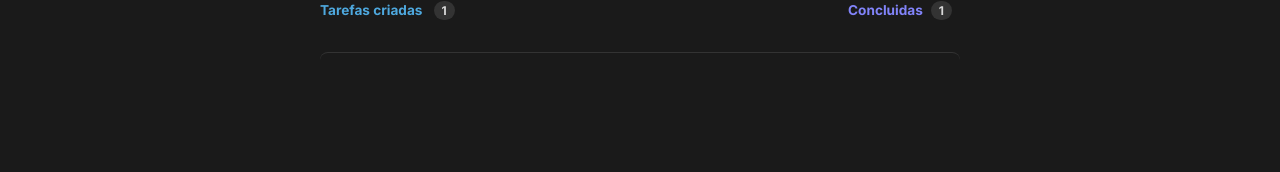
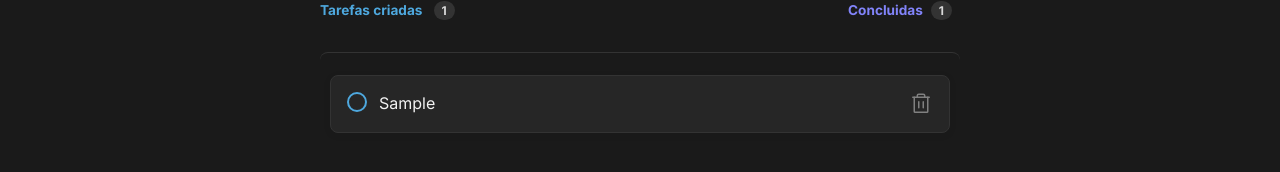
Before and after one commit to PedroGontijo13/todo-list-ignite, a React (Vite) app: page / in a window 1280 px wide. Both pictures are taken after typing "Sample" into the empty fields and a click on the button "Create". Shown: the part 230-402 px from the top of the page. Built offline with nearby package versions, Linux system fonts and the light colour scheme.

Commit message:
`Added delete task functionality to TasksList component`

```diff
--- a/src/App.tsx
+++ b/src/App.tsx
@@ -12,12 +12,17 @@ function App() {
     console.log(tasks)
   }
 
+  const handleDeleteTask = (taskToDelete: string) => {
+    const updatedTasks = tasks.filter(task => task !== taskToDelete)
+    setTasks(updatedTasks)
+  }
+
   return (
     <div>
       <Header />
       <div className={styles.container}>
         <AddNewTaskForm onCreateNewTask={handleCreateNewTask} />
-        <TasksList tasks={tasks} />
+        <TasksList tasks={tasks} onDeleteTask={handleDeleteTask} />
       </div>
     </div>
   )
--- /dev/null
+++ b/src/components/TaskCard.module.css
@@ -0,0 +1,52 @@
+.container {
+    display: flex;
+    align-items: flex-start;
+    gap: 0.75rem;
+    padding: 1rem;
+    background-color: var(--gray-500);
+    border: 1px solid var(--gray-400);
+    border-radius: 8px;
+    box-shadow: 0px 2px 8px rgba(0, 0, 0, 0.06);
+    margin: 0.75rem 0;
+    font-family: 'Inter', sans-serif;
+}
+
+.checkbox {
+    min-width: 1.25rem;
+    height: 1.25rem;
+    border-radius: 50%;
+    border: 2px solid var(--blue);
+    display: flex;
+    align-items: center;
+    justify-content: center;
+    cursor: pointer;
+    transition: background-color 0.2s, border-color 0.2s;
+}
+
+.checkbox:hover {
+    background-color: var(--blue-dark-transparent);
+    border-color: var(--blue-dark);
+}
+
+.checkbox.checked {
+    background-color: var(--purple-dark);
+    border-color: var(--purple-dark);
+    color: var(--white);
+}
+
+.checkbox.checked:hover {
+    background-color: var(--purple);
+    border-color: var(--purple);
+}
+
+.taskText {
+    color: var(--gray-100);
+    line-height: 1.4;
+    flex: 1;
+    margin: 0;
+}
+
+.completed {
+    color: var(--gray-300);
+    text-decoration: line-through;
+}
--- /dev/null
+++ b/src/components/TaskCard.tsx
@@ -0,0 +1,38 @@
+import { useState } from 'react'
+import { Check, Trash } from 'phosphor-react'
+import styles from './TaskCard.module.css'
+
+interface TaskCardProps {
+    task: string
+    onComplete?: (isCompleted: boolean) => void
+    onDeleteTask: (taskToDelete: string) => void
+}
+
+export function TaskCard({ task, onComplete, onDeleteTask }: TaskCardProps) {
+    const [isChecked, setIsChecked] = useState(false)
+
+    function handleToggleCheck() {
+        const newCheckedState = !isChecked
+        setIsChecked(newCheckedState)
+
+        if (onComplete) {
+            onComplete(newCheckedState)
+        }
+    }
+
+    return (
+        <div className={styles.container}>
+            <div
+                className={`${styles.checkbox} ${isChecked ? styles.checked : ''}`}
+                onClick={handleToggleCheck}
+            >
+                {isChecked && <Check size={12} weight="bold" />}
+            </div>
+
+            <p className={`${styles.taskText} ${isChecked ? styles.completed : ''}`}>
+                {task}
+            </p>
+            <Trash size={24} className={styles.trashIcon} onClick={() => {onDeleteTask(task)}} />
+        </div>
+    )
+}
--- a/src/components/TasksList.tsx
+++ b/src/components/TasksList.tsx
@@ -1,7 +1,8 @@
 import styles from './TasksList.module.css'
 import clipBoard from '../assets/clipboard.svg'
+import { TaskCard } from './TaskCard'
 
-export function TasksList({ tasks }: { tasks: string[] }) {
+export function TasksList({ tasks, onDeleteTask }: { tasks: string[], onDeleteTask: (taskToDelete: string) => void }) {
 
     return (
         <div className={styles.tasksList}>
@@ -18,6 +19,9 @@ export function TasksList({ tasks }: { tasks: string[] }) {
                     </div>
                 ) : (
                     <div>
+                        {tasks.map((task, index) => (
+                            <TaskCard key={index} task={task} onDeleteTask={onDeleteTask} />
+                        ))}
                     </div>
                 )}
             </div>
```
